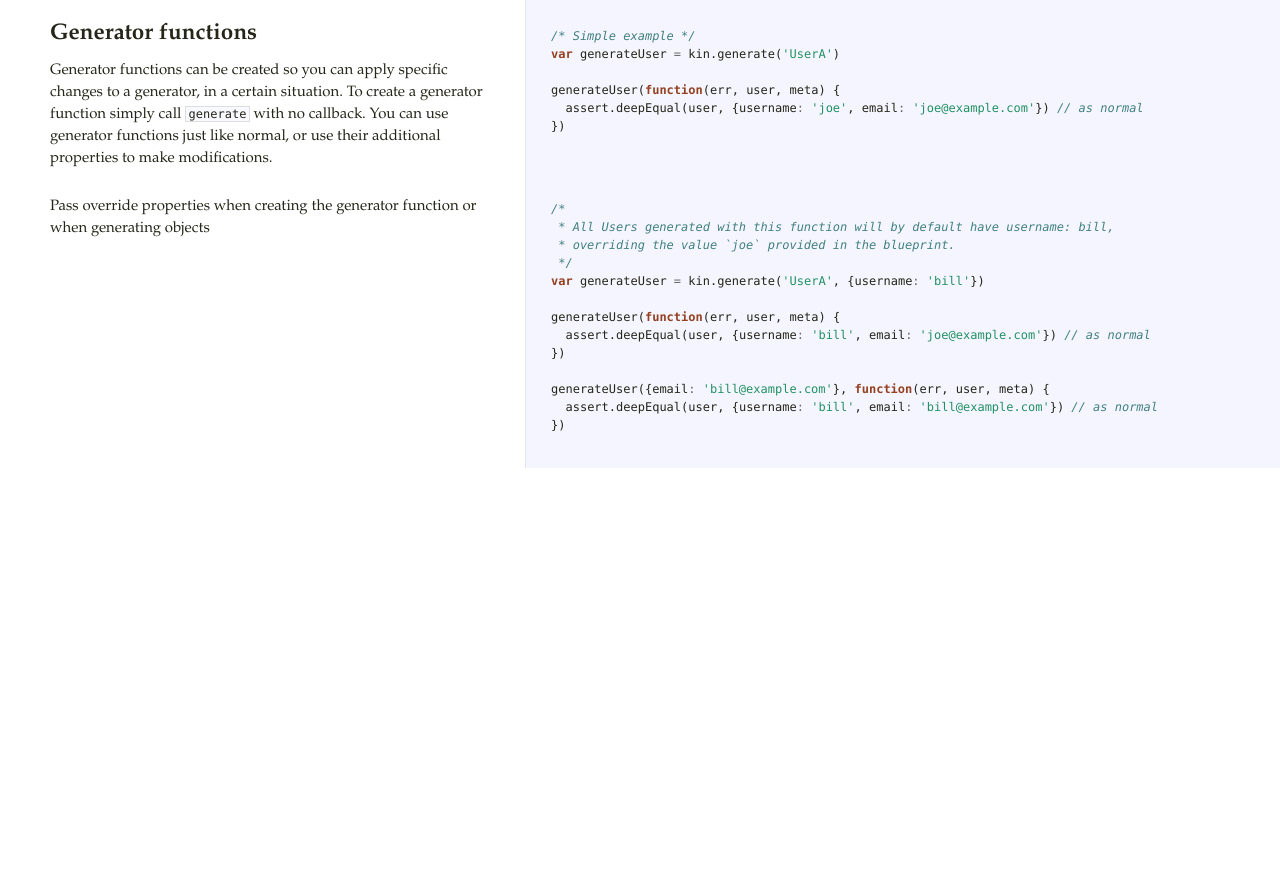
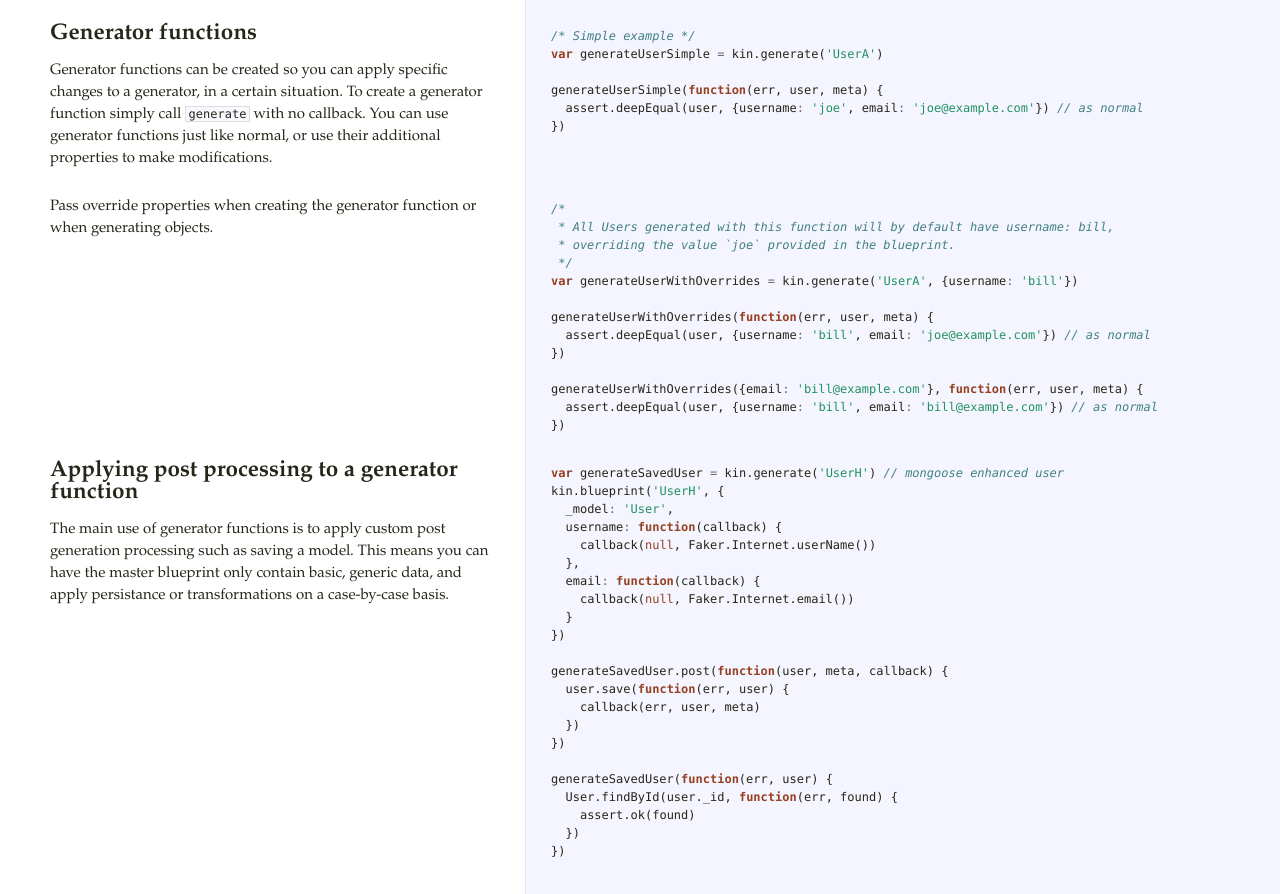
Before and after one commit to groupdock/kin, a website: page docs/kin-examples.html in a window 1280 px wide. Shown: the part 5832-6726 px from the top of the page. Before the commit the page ends 6300 px from the top, so only its background shows below. Drawn offline with Linux system fonts and the light colour scheme.

Commit message:
Update generate user docs to include post processing info

```diff
--- a/docs/kin-examples.html
+++ b/docs/kin-examples.html
@@ -261,23 +261,49 @@ with the 'meta' property if you want to keep your meta data.</p>             </t
 to a generator, in a certain situation. To create a generator function
 simply call <code>generate</code> with no callback. You can use generator functions
 just like normal, or use their additional properties to make modifications.</p>             </td>             <td class="code">               <div class="highlight"><pre><span class="cm">/* Simple example */</span>
-<span class="kd">var</span> <span class="nx">generateUser</span> <span class="o">=</span> <span class="nx">kin</span><span class="p">.</span><span class="nx">generate</span><span class="p">(</span><span class="s1">&#39;UserA&#39;</span><span class="p">)</span>
+<span class="kd">var</span> <span class="nx">generateUserSimple</span> <span class="o">=</span> <span class="nx">kin</span><span class="p">.</span><span class="nx">generate</span><span class="p">(</span><span class="s1">&#39;UserA&#39;</span><span class="p">)</span>
 
-<span class="nx">generateUser</span><span class="p">(</span><span class="kd">function</span><span class="p">(</span><span class="nx">err</span><span class="p">,</span> <span class="nx">user</span><span class="p">,</span> <span class="nx">meta</span><span class="p">)</span> <span class="p">{</span>
+<span class="nx">generateUserSimple</span><span class="p">(</span><span class="kd">function</span><span class="p">(</span><span class="nx">err</span><span class="p">,</span> <span class="nx">user</span><span class="p">,</span> <span class="nx">meta</span><span class="p">)</span> <span class="p">{</span>
   <span class="nx">assert</span><span class="p">.</span><span class="nx">deepEqual</span><span class="p">(</span><span class="nx">user</span><span class="p">,</span> <span class="p">{</span><span class="nx">username</span><span class="o">:</span> <span class="s1">&#39;joe&#39;</span><span class="p">,</span> <span class="nx">email</span><span class="o">:</span> <span class="s1">&#39;joe@example.com&#39;</span><span class="p">})</span> <span class="c1">// as normal</span>
 <span class="p">})</span></pre></div>             </td>           </tr>                               <tr id="section-33">             <td class="docs">               <div class="pilwrap">                 <a class="pilcrow" href="#section-33">&#182;</a>               </div>               <p>Pass override properties when creating the generator function or when
-generating objects</p>             </td>             <td class="code">               <div class="highlight"><pre><span class="cm">/*</span>
+generating objects.</p>             </td>             <td class="code">               <div class="highlight"><pre><span class="cm">/*</span>
 <span class="cm"> * All Users generated with this function will by default have username: bill,</span>
 <span class="cm"> * overriding the value `joe` provided in the blueprint.</span>
 <span class="cm"> */</span>
-<span class="kd">var</span> <span class="nx">generateUser</span> <span class="o">=</span> <span class="nx">kin</span><span class="p">.</span><span class="nx">generate</span><span class="p">(</span><span class="s1">&#39;UserA&#39;</span><span class="p">,</span> <span class="p">{</span><span class="nx">username</span><span class="o">:</span> <span class="s1">&#39;bill&#39;</span><span class="p">})</span>
+<span class="kd">var</span> <span class="nx">generateUserWithOverrides</span> <span class="o">=</span> <span class="nx">kin</span><span class="p">.</span><span class="nx">generate</span><span class="p">(</span><span class="s1">&#39;UserA&#39;</span><span class="p">,</span> <span class="p">{</span><span class="nx">username</span><span class="o">:</span> <span class="s1">&#39;bill&#39;</span><span class="p">})</span>
 
-<span class="nx">generateUser</span><span class="p">(</span><span class="kd">function</span><span class="p">(</span><span class="nx">err</span><span class="p">,</span> <span class="nx">user</span><span class="p">,</span> <span class="nx">meta</span><span class="p">)</span> <span class="p">{</span>
+<span class="nx">generateUserWithOverrides</span><span class="p">(</span><span class="kd">function</span><span class="p">(</span><span class="nx">err</span><span class="p">,</span> <span class="nx">user</span><span class="p">,</span> <span class="nx">meta</span><span class="p">)</span> <span class="p">{</span>
   <span class="nx">assert</span><span class="p">.</span><span class="nx">deepEqual</span><span class="p">(</span><span class="nx">user</span><span class="p">,</span> <span class="p">{</span><span class="nx">username</span><span class="o">:</span> <span class="s1">&#39;bill&#39;</span><span class="p">,</span> <span class="nx">email</span><span class="o">:</span> <span class="s1">&#39;joe@example.com&#39;</span><span class="p">})</span> <span class="c1">// as normal</span>
 <span class="p">})</span>
 
-<span class="nx">generateUser</span><span class="p">({</span><span class="nx">email</span><span class="o">:</span> <span class="s1">&#39;bill@example.com&#39;</span><span class="p">},</span> <span class="kd">function</span><span class="p">(</span><span class="nx">err</span><span class="p">,</span> <span class="nx">user</span><span class="p">,</span> <span class="nx">meta</span><span class="p">)</span> <span class="p">{</span>
+<span class="nx">generateUserWithOverrides</span><span class="p">({</span><span class="nx">email</span><span class="o">:</span> <span class="s1">&#39;bill@example.com&#39;</span><span class="p">},</span> <span class="kd">function</span><span class="p">(</span><span class="nx">err</span><span class="p">,</span> <span class="nx">user</span><span class="p">,</span> <span class="nx">meta</span><span class="p">)</span> <span class="p">{</span>
   <span class="nx">assert</span><span class="p">.</span><span class="nx">deepEqual</span><span class="p">(</span><span class="nx">user</span><span class="p">,</span> <span class="p">{</span><span class="nx">username</span><span class="o">:</span> <span class="s1">&#39;bill&#39;</span><span class="p">,</span> <span class="nx">email</span><span class="o">:</span> <span class="s1">&#39;bill@example.com&#39;</span><span class="p">})</span> <span class="c1">// as normal</span>
+<span class="p">})</span></pre></div>             </td>           </tr>                               <tr id="section-34">             <td class="docs">               <div class="pilwrap">                 <a class="pilcrow" href="#section-34">&#182;</a>               </div>               <h2>Applying post processing to a generator function</h2>
+
+<p>The main use of generator functions is to apply custom post generation
+processing such as saving a model. This means you can have the master
+blueprint only contain basic, generic data, and apply persistance
+or transformations on a case-by-case basis.</p>             </td>             <td class="code">               <div class="highlight"><pre><span class="kd">var</span> <span class="nx">generateSavedUser</span> <span class="o">=</span> <span class="nx">kin</span><span class="p">.</span><span class="nx">generate</span><span class="p">(</span><span class="s1">&#39;UserH&#39;</span><span class="p">)</span> <span class="c1">// mongoose enhanced user</span>
+<span class="nx">kin</span><span class="p">.</span><span class="nx">blueprint</span><span class="p">(</span><span class="s1">&#39;UserH&#39;</span><span class="p">,</span> <span class="p">{</span>
+  <span class="nx">_model</span><span class="o">:</span> <span class="s1">&#39;User&#39;</span><span class="p">,</span>
+  <span class="nx">username</span><span class="o">:</span> <span class="kd">function</span><span class="p">(</span><span class="nx">callback</span><span class="p">)</span> <span class="p">{</span>
+    <span class="nx">callback</span><span class="p">(</span><span class="kc">null</span><span class="p">,</span> <span class="nx">Faker</span><span class="p">.</span><span class="nx">Internet</span><span class="p">.</span><span class="nx">userName</span><span class="p">())</span>
+  <span class="p">},</span>
+  <span class="nx">email</span><span class="o">:</span> <span class="kd">function</span><span class="p">(</span><span class="nx">callback</span><span class="p">)</span> <span class="p">{</span>
+    <span class="nx">callback</span><span class="p">(</span><span class="kc">null</span><span class="p">,</span> <span class="nx">Faker</span><span class="p">.</span><span class="nx">Internet</span><span class="p">.</span><span class="nx">email</span><span class="p">())</span>
+  <span class="p">}</span>
+<span class="p">})</span>
+
+<span class="nx">generateSavedUser</span><span class="p">.</span><span class="nx">post</span><span class="p">(</span><span class="kd">function</span><span class="p">(</span><span class="nx">user</span><span class="p">,</span> <span class="nx">meta</span><span class="p">,</span> <span class="nx">callback</span><span class="p">)</span> <span class="p">{</span>
+  <span class="nx">user</span><span class="p">.</span><span class="nx">save</span><span class="p">(</span><span class="kd">function</span><span class="p">(</span><span class="nx">err</span><span class="p">,</span> <span class="nx">user</span><span class="p">)</span> <span class="p">{</span>
+    <span class="nx">callback</span><span class="p">(</span><span class="nx">err</span><span class="p">,</span> <span class="nx">user</span><span class="p">,</span> <span class="nx">meta</span><span class="p">)</span>
+  <span class="p">})</span>
+<span class="p">})</span>
+
+<span class="nx">generateSavedUser</span><span class="p">(</span><span class="kd">function</span><span class="p">(</span><span class="nx">err</span><span class="p">,</span> <span class="nx">user</span><span class="p">)</span> <span class="p">{</span>
+  <span class="nx">User</span><span class="p">.</span><span class="nx">findById</span><span class="p">(</span><span class="nx">user</span><span class="p">.</span><span class="nx">_id</span><span class="p">,</span> <span class="kd">function</span><span class="p">(</span><span class="nx">err</span><span class="p">,</span> <span class="nx">found</span><span class="p">)</span> <span class="p">{</span>
+    <span class="nx">assert</span><span class="p">.</span><span class="nx">ok</span><span class="p">(</span><span class="nx">found</span><span class="p">)</span>
+  <span class="p">})</span>
 <span class="p">})</span>
 
 </pre></div>             </td>           </tr>                </tbody>     </table>   </div> </body> </html>
```
Also changed, not shown: tests/examples/kin-examples.js (+35 -6 lines), README.md.
